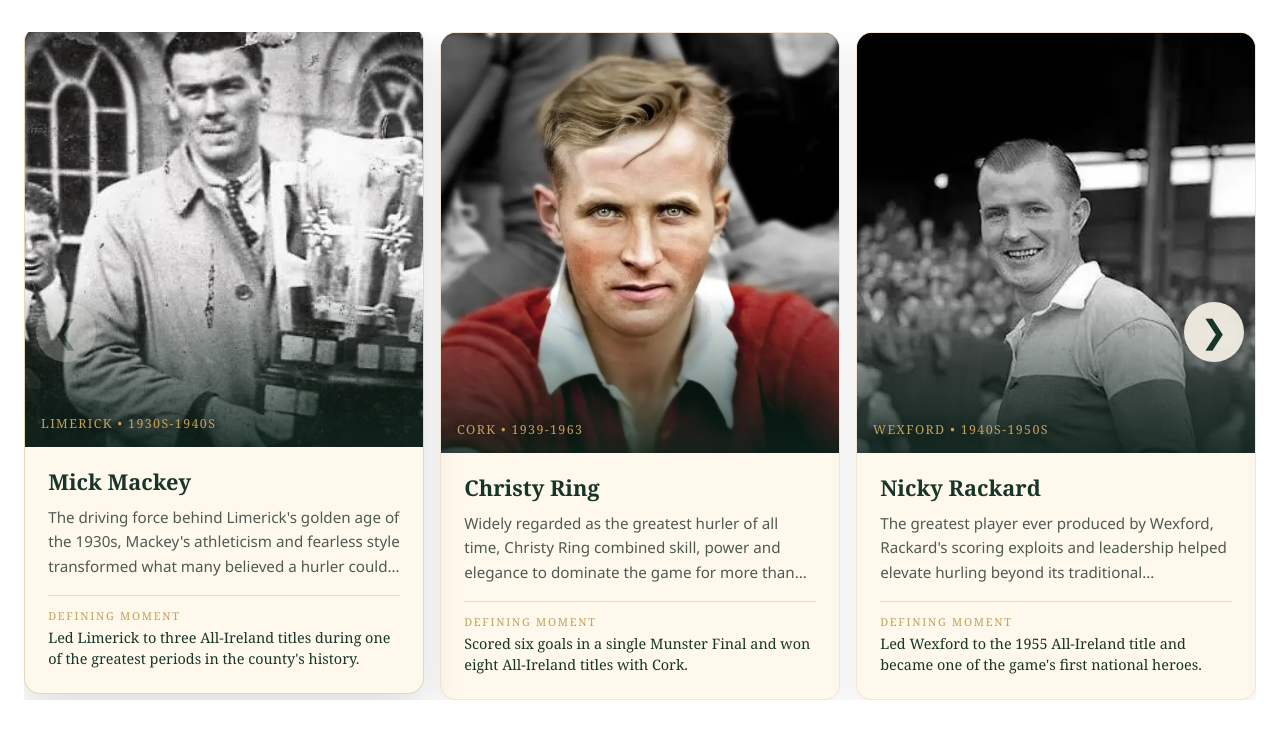
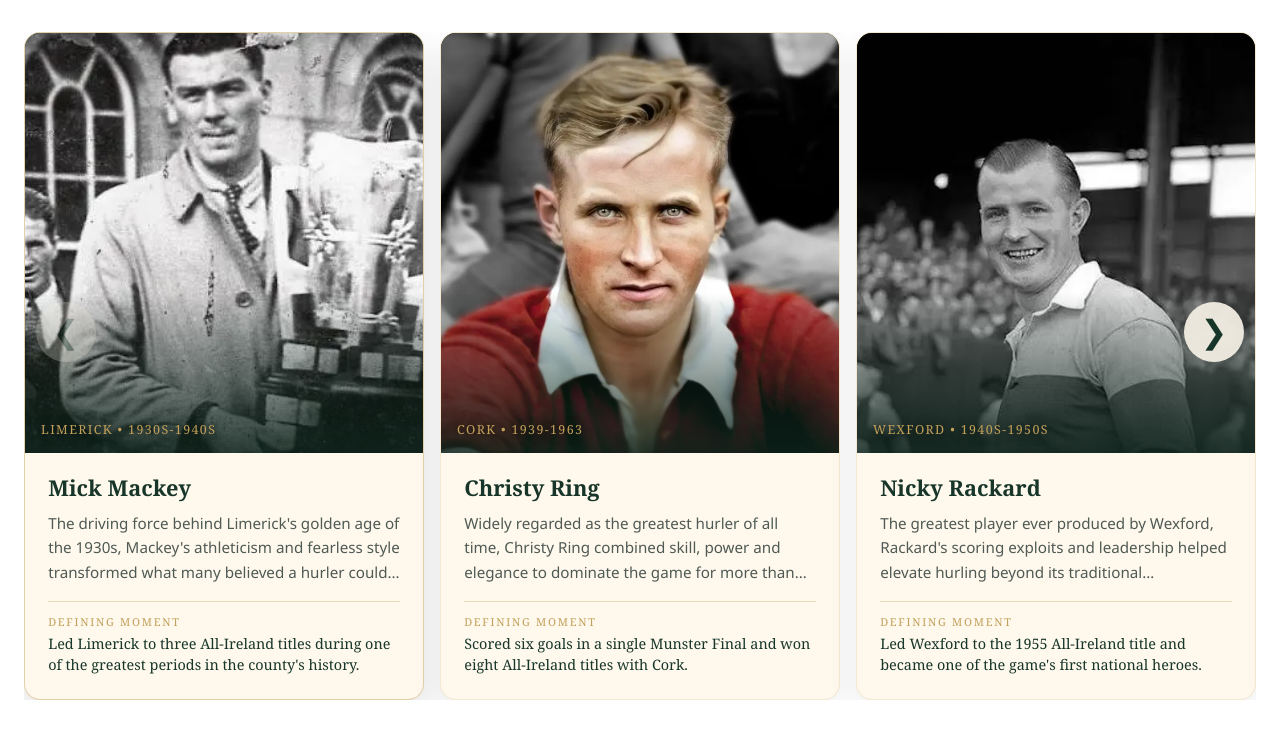
Before and after one commit to Roibeard-R-Coughlan/spurl-widgets, a plain HTML site: page players.html in a window 1280 px wide. In both pictures the pointer is over the element 224 px from the left and 365 px from the top of the page. Drawn offline with Linux system fonts and the light colour scheme.

Commit message:
Zoom card instead of expanding card on scroll as it is not functioning as wished possibly due to iframe positioning

```diff
--- a/players.html
+++ b/players.html
@@ -65,8 +65,8 @@
     }
 
     .player-card:hover {
-      transform: translateY(-6px);
-      border-color: rgba(194,160,90,.38);
+      /* transform: translateY(6px); */
+      border-color: rgba(194,160,90,.45);
       box-shadow: 0 18px 40px rgba(0,0,0,.13);
     }
 
@@ -101,7 +101,7 @@
     }
 
     .player-card:hover .player-image {
-      transform: scale(1.025);
+      transform: scale(1.05);
     }
 
     .player-meta {
```
